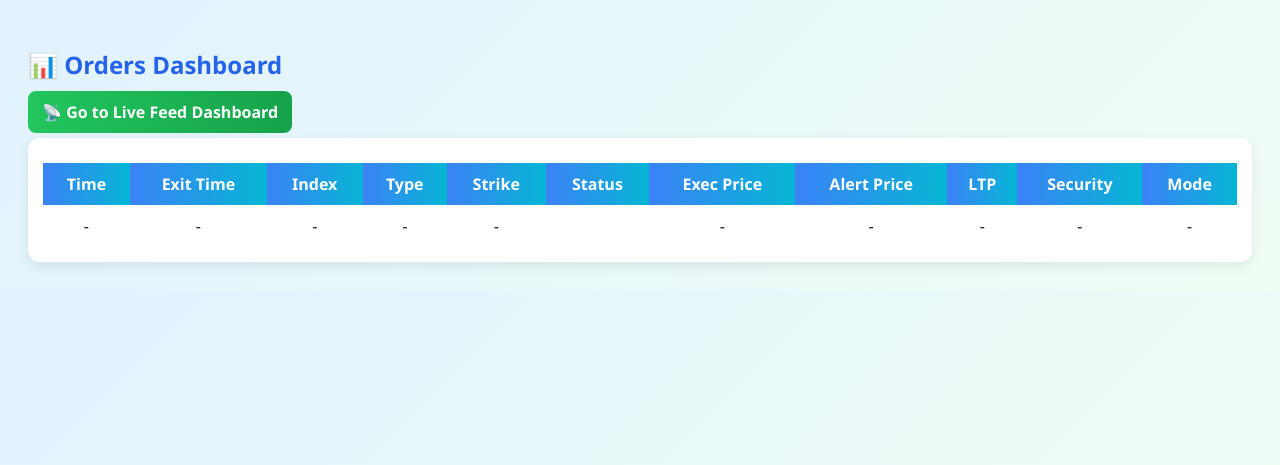
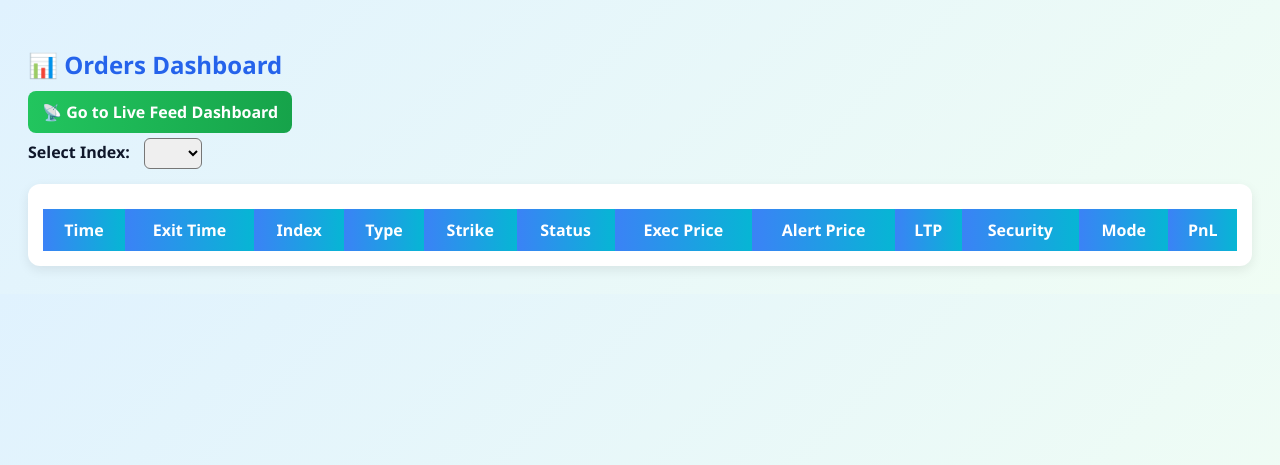
Before and after one commit to 7b809/t_system, a Django app: page / in a window 1280 px wide. Shown: the top 465 px of the page. Run offline with Django 5.2, Linux system fonts and the light colour scheme; tables that the repository leaves empty hold one stand-in row (values such as "Sample post"); a database or web service that is not in the repository returns one stand-in record (values such as "Sample title"); lists and menus that the app fills with data are empty.

Commit message:
Auto update

```diff
--- a/T_System/templates/orders_dashboard.html
+++ b/T_System/templates/orders_dashboard.html
@@ -1,11 +1,11 @@
-<!DOCTYPE html>
+<!doctype html>
 <html>
   <head>
     <title>Orders Dashboard</title>
 
     <style>
       body {
-            font-family: 'Segoe UI', Arial;
+        font-family: "Segoe UI", Arial;
         padding: 20px;
         background: linear-gradient(135deg, #e0f2fe, #f0fdf4);
         color: #0f172a;
@@ -19,7 +19,7 @@
         background: white;
         padding: 15px;
         border-radius: 12px;
-            box-shadow: 0 4px 12px rgba(0,0,0,0.08);
+        box-shadow: 0 4px 12px rgba(0, 0, 0, 0.08);
       }
 
       table {
@@ -28,7 +28,8 @@
         margin-top: 10px;
       }
 
-        th, td {
+      th,
+      td {
         padding: 10px;
         text-align: center;
       }
@@ -60,7 +61,6 @@
         font-weight: bold;
       }
 
-        /* STATUS BADGES */
       .badge {
         padding: 4px 8px;
         border-radius: 6px;
@@ -69,24 +69,50 @@
         font-weight: bold;
       }
 
-        .EXECUTED { background: #22c55e; }
-        .EXITED { background: #f59e0b; }
-        .IGNORED { background: #ef4444; }
+      .EXECUTED {
+        background: #22c55e;
+      }
+      .EXITED {
+        background: #f59e0b;
+      }
+      .IGNORED {
+        background: #ef4444;
+      }
 
-        /* TYPE COLORS */
-        .buyCE { color: #2563eb; font-weight: bold; }
-        .buyPE { color: #7c3aed; font-weight: bold; }
+      .buyCE {
+        color: #2563eb;
+        font-weight: bold;
+      }
+      .buyPE {
+        color: #7c3aed;
+        font-weight: bold;
+      }
 
+      .profit {
+        color: green;
+        font-weight: bold;
+      }
+      .loss {
+        color: red;
+        font-weight: bold;
+      }
     </style>
   </head>
   <body>
-
     <h2>📊 Orders Dashboard</h2>
 
-<div style="margin-bottom: 15px;">
-    <a href="/live/" class="btn">
-        📡 Go to Live Feed Dashboard
-    </a>
+    <div style="margin-bottom: 15px">
+      <a href="/live/" class="btn"> 📡 Go to Live Feed Dashboard </a>
+    </div>
+
+    <!-- ✅ NEW DROPDOWN -->
+    <div style="margin-bottom: 15px">
+      <label><b>Select Index:</b></label>
+      <select
+        id="indexFilter"
+        onchange="applyFilter()"
+        style="padding: 6px; border-radius: 6px; margin-left: 10px"
+      ></select>
     </div>
 
     <div class="card">
@@ -104,6 +130,7 @@
             <th>LTP</th>
             <th>Security</th>
             <th>Mode</th>
+            <th>PnL</th>
           </tr>
         </thead>
         <tbody id="orders-body"></tbody>
@@ -111,22 +138,70 @@
     </div>
 
     <script>
+      let allOrders = []; // ✅ NEW GLOBAL STORE
+
       function safe(val) {
-    return (val === null || val === undefined || val === "") ? "-" : val;
+        return val === null || val === undefined || val === "" ? "-" : val;
       }
 
       async function fetchOrders() {
         try {
-        const res = await fetch('/api/orders/');
+          const res = await fetch(`/api/orders/?index=ALL`);
           const data = await res.json();
 
-        const tbody = document.getElementById('orders-body');
-        tbody.innerHTML = '';
+          allOrders = data.orders;
 
-        data.orders.forEach(order => {
+          populateDropdown(allOrders);
 
+          applyFilter(); // filter locally
+        } catch (err) {
+          console.error("Error fetching orders:", err);
+        }
+      }
+
+      // ✅ DROPDOWN POPULATION
+      function populateDropdown(orders) {
+        const select = document.getElementById("indexFilter");
+
+        if (select.options.length > 0) return;
+
+        // ✅ ADD ALL FIRST
+        const allOption = document.createElement("option");
+        allOption.value = "ALL";
+        allOption.textContent = "ALL";
+        select.appendChild(allOption);
+
+        const uniqueIndexes = [...new Set(orders.map((o) => o.index))];
+
+        uniqueIndexes.forEach((idx) => {
+          const option = document.createElement("option");
+          option.value = idx;
+          option.textContent = idx;
+          select.appendChild(option);
+        });
+
+        // ✅ DEFAULT = 13
+        select.value = "13";
+      }
+      // ✅ FILTER FUNCTION
+
+      function applyFilter() {
+        const selectedIndex = document.getElementById("indexFilter").value;
+        const tbody = document.getElementById("orders-body");
+
+        tbody.innerHTML = "";
+
+        const filtered =
+          selectedIndex === "ALL"
+            ? allOrders
+            : allOrders.filter((o) => o.index == selectedIndex);
+
+        filtered.forEach((order) => {
           const statusClass = order.status || "";
           const typeClass = order.type || "";
+
+          const pnlClass =
+            order.pnl > 0 ? "profit" : order.pnl < 0 ? "loss" : "";
 
           const row = `
             <tr>
@@ -141,15 +216,12 @@
                 <td>${safe(order.index_ltp)}</td>
                 <td>${safe(order.security_id)}</td>
                 <td>${safe(order.mode)}</td>
+                <td class="${pnlClass}">${safe(order.pnl)}</td>
             </tr>
         `;
 
           tbody.innerHTML += row;
         });
-
-    } catch (err) {
-        console.error("Error fetching orders:", err);
-    }
       }
 
       // initial load
@@ -158,6 +230,5 @@
       // auto refresh
       setInterval(fetchOrders, 5000);
     </script>
-
   </body>
 </html>
--- a/order_engine/orders.py
+++ b/order_engine/orders.py
@@ -47,7 +47,7 @@
     )
 
 
-def exit_order(existing_order):
+def exit_order(existing_order, market_data):
     try:
         collection = get_orders_collection()
 
@@ -59,15 +59,15 @@
         print(f"Exit Time  : {datetime.utcnow().isoformat()}")
         print("==============================\n")
 
-        entry_price = existing_order.get("executed_price", 0)
 
-        # ⚠️ TEMP: using same price (you can later use real exit LTP)
-        exit_price = entry_price
+        entry_price = float(existing_order.get("executed_price", 0))
+        exit_price = float(market_data.get("ltp", entry_price))
 
         if existing_order.get("type") == "buyCE":
             pnl = exit_price - entry_price
         else:
             pnl = entry_price - exit_price
+
 
         update_data = {
             "status": "EXITED",
@@ -135,7 +135,7 @@
             if last_type != new_type:
                 print(f"🔁 Reversal detected: {last_type} → {new_type}")
 
-                exit_result = exit_order(last_order)
+                exit_result = exit_order(last_order, market_data)
 
                 if not exit_result:
                     return {
@@ -149,8 +149,28 @@
             elif last_type == new_type:
                 print("⚠️ Same position already active → logging as IGNORED")
 
-                # existing ignore logic...
-                return {...}
+                ignored_order = {
+                    "order_id": str(uuid.uuid4()),
+                    "type": new_type,
+                    "alert_price": float(alert.get('price')),
+                    "executed_price": None,
+
+                    "index_id": index_id,
+                    "security_id": option_sec_id,
+
+                    "index_ltp": market_data.get("index_ltp"),
+                    "strike": market_data.get("strike"),
+                    "timestamp": datetime.utcnow().isoformat(),
+                    "mode": mode,
+
+                    "status": "IGNORED",
+                    "pnl": None,
+                    "reason": "Duplicate signal"
+                }
+
+                saved_order = save_order(ignored_order)
+
+                return saved_order
 
 
         # -----------------------------------
@@ -162,11 +182,26 @@
             if active_check.get("type") == new_type:
                 print("🚫 Blocked duplicate (final check)")
 
-                return {
-                    "status": "ignored",
+                ignored_order = {
+                    "order_id": str(uuid.uuid4()),
+                    "type": new_type,
+                    "alert_price": float(alert.get('price')),
+                    "executed_price": None,
+
+                    "index_id": index_id,
+                    "security_id": option_sec_id,
+
+                    "index_ltp": market_data.get("index_ltp"),
+                    "strike": market_data.get("strike"),
+                    "timestamp": datetime.utcnow().isoformat(),
+                    "mode": mode,
+
+                    "status": "IGNORED",
+                    "pnl": None,
                     "reason": "Final duplicate protection"
                 }
 
+                return save_order(ignored_order)
 
         # -----------------------------------
         # 🔥 BASE ORDER STRUCTURE
--- a/order_engine/views.py
+++ b/order_engine/views.py
@@ -7,7 +7,6 @@
 
 
 def safe_get(value, fallback="-"):
-    """Return fallback if value is None, empty, or invalid"""
     if value is None:
         return fallback
     if isinstance(value, str) and value.strip() == "":
@@ -16,7 +15,6 @@
 
 
 def format_time(utc_time):
-    """Convert UTC ISO time → IST formatted"""
     try:
         if not utc_time:
             return "-"
@@ -31,9 +29,16 @@
 
 def orders_api(request):
     try:
+        # ✅ GET FILTER PARAM
+        selected_index = request.GET.get("index", "13")  # default = 13
+
         orders = get_all_orders() or []
 
-        # ✅ Sort latest first
+        # ✅ FILTER BY INDEX (backend level)
+        if selected_index != "ALL":
+            orders = [o for o in orders if str(o.get("index_id")) == str(selected_index)]
+
+        # ✅ SORT LATEST FIRST
         orders = sorted(
             orders,
             key=lambda x: x.get("timestamp", ""),
@@ -44,30 +49,30 @@
 
         for o in orders:
             data.append({
-                # ✅ Time fields
                 "time": format_time(o.get("timestamp")),
                 "exit_time": format_time(o.get("exit_time")),
 
-                # ✅ Core fields
                 "index": safe_get(o.get("index_id")),
                 "type": safe_get(o.get("type")),
                 "strike": safe_get(o.get("strike")),
                 "status": safe_get(o.get("status")),
                 "mode": safe_get(o.get("mode")),
 
-                # ✅ Prices
-                "price": safe_get(o.get("executed_price")),   # executed price
+                "price": safe_get(o.get("executed_price")),
                 "alert_price": safe_get(o.get("alert_price")),
                 "index_ltp": safe_get(o.get("index_ltp")),
 
-                # ✅ Identifiers
                 "order_id": safe_get(o.get("order_id")),
                 "security_id": safe_get(o.get("security_id")),
+
+                # ✅ INCLUDE PnL
+                "pnl": safe_get(o.get("pnl")),
             })
 
         return JsonResponse({
             "status": "success",
             "count": len(data),
+            "selected_index": selected_index,
             "orders": data
         })
 
```
Lines whose indentation alone changed are shown as unchanged.
